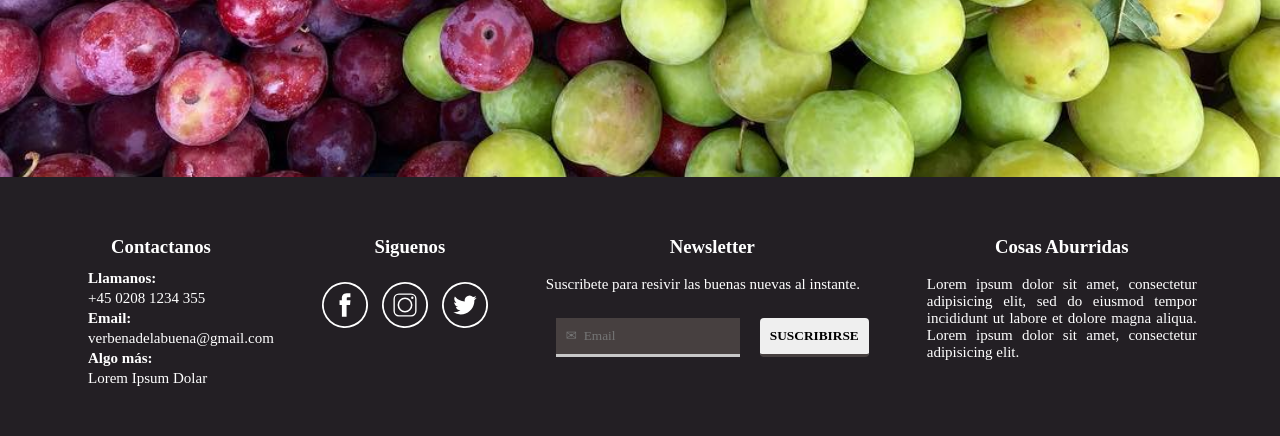
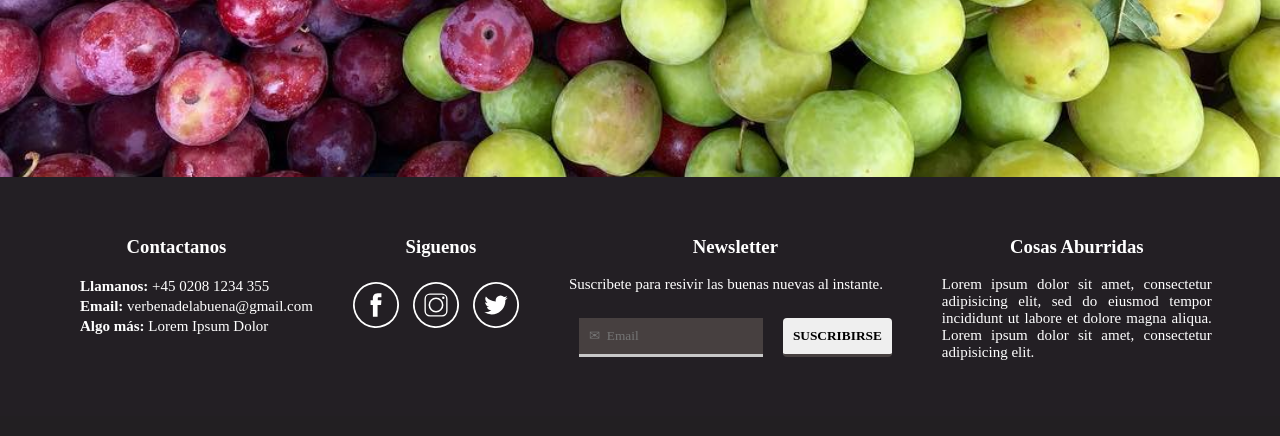
Before and after one commit to itsrenenvt/verbena, a PHP site: page / in a window 1280 px wide. Shown: the part 2109-2545 px from the top of the page. After the commit the page ends 2469 px from the top, so only its background shows below. Run offline with PHP 8.4, Linux system fonts and the light colour scheme.

Commit message:
se añadió otra propuesta para el foot_uno.

```diff
--- a/css/style.css
+++ b/css/style.css
@@ -113,8 +113,8 @@ ul.menu_ul img{
 
 .foot_uno, .foot_dos, .foot_tres, .foot_cuatro{
 	float: left;
-	margin-left: 3em;
-	text-align: center;
+	margin-left: 2.5em;
+	/* text-align: center; */
 }
 
 .foot_tres form{
@@ -127,11 +127,15 @@ ul.menu_ul img{
 	list-style-type: none;
 	text-align: justify;
 	font-size: 15px;
-	line-height: 5px;
+	line-height: 20px;
 }
 
-.foot_li{
+.foot_label{
 	font-weight: bold;
+}
+
+.foot_span{
+	font-weight: normal;
 }
 
 .img_foot{
@@ -186,7 +190,8 @@ ul.menu_ul img{
 }
 
 .input:focus {
-	border-bottom: solid #F39B53 .2rem;
+	/* border-bottom: solid #F39B53 .2rem; */
+	border-bottom: solid #53f476 .2rem;
 	color: white;
 }
 
@@ -211,7 +216,7 @@ ul.menu_ul img{
 
 	.foot_tres p{
 		width: 100%;
-		max-width: 22em;
+		max-width: 18em;
 		font-size: 15px;
 		text-align: justify;
 		margin: 0 auto;
@@ -219,7 +224,7 @@ ul.menu_ul img{
 
 	.foot_ul{
 		width: 100%;
-		max-width: 15em;
+		max-width: 20em;
 		text-align: justify;
 		font-size: 15px;
 		margin: 0 auto;
--- a/index.html
+++ b/index.html
@@ -40,13 +40,22 @@
 
     <div class="foot_uno">
       <h3>Contactanos</h3>
-      <nav>
+      <!-- <nav> -->
         <ul class="foot_ul">
-          <li class="foot_li">Llamanos:</li><p class="foot_p">+45 0208 1234 355</p>
+          <!-- <li class="foot_li">Llamanos:</li><p class="foot_p">+45 0208 1234 355</p>
           <li class="foot_li">Email:</li><p class="foot_p">verbenadelabuena@gmail.com</p>
-          <li class="foot_li">Algo más:</li><p class="foot_p">Lorem Ipsum Dolar</p>
-        </ul>
-      </nav>
+          <li class="foot_li">Algo más:</li><p class="foot_p">Lorem Ipsum Dolar</p> -->
+
+          <!-- <li class="foot_li"><label class="foot_label">Llamanos: <span class="foot_span">+45 0208 1234 355</span></label></li>
+          <li class="foot_li"><label class="foot_label">Email: <span class="foot_span">verbenadelabuena@gmail.com</span></label></li>
+          <li class="foot_li"><label class="foot_label">Algo m&aacute;s: <spanclass="foot_span">Lorem Ipsum Dolor</span></label></li> -->
+
+          <label class="foot_label">Llamanos:  <span class="foot_span">+45 0208 1234 355</span><br>
+          <label class="foot_label">Email:  <span class="foot_span">verbenadelabuena@gmail.com</span><br>
+          <label class="foot_label">Algo m&aacute;s:  <span class="foot_span">Lorem Ipsum Dolor</span><br>
+          </ul>
+
+      <!-- </nav> -->
     </div>
 
     <div class="foot_dos">
```
